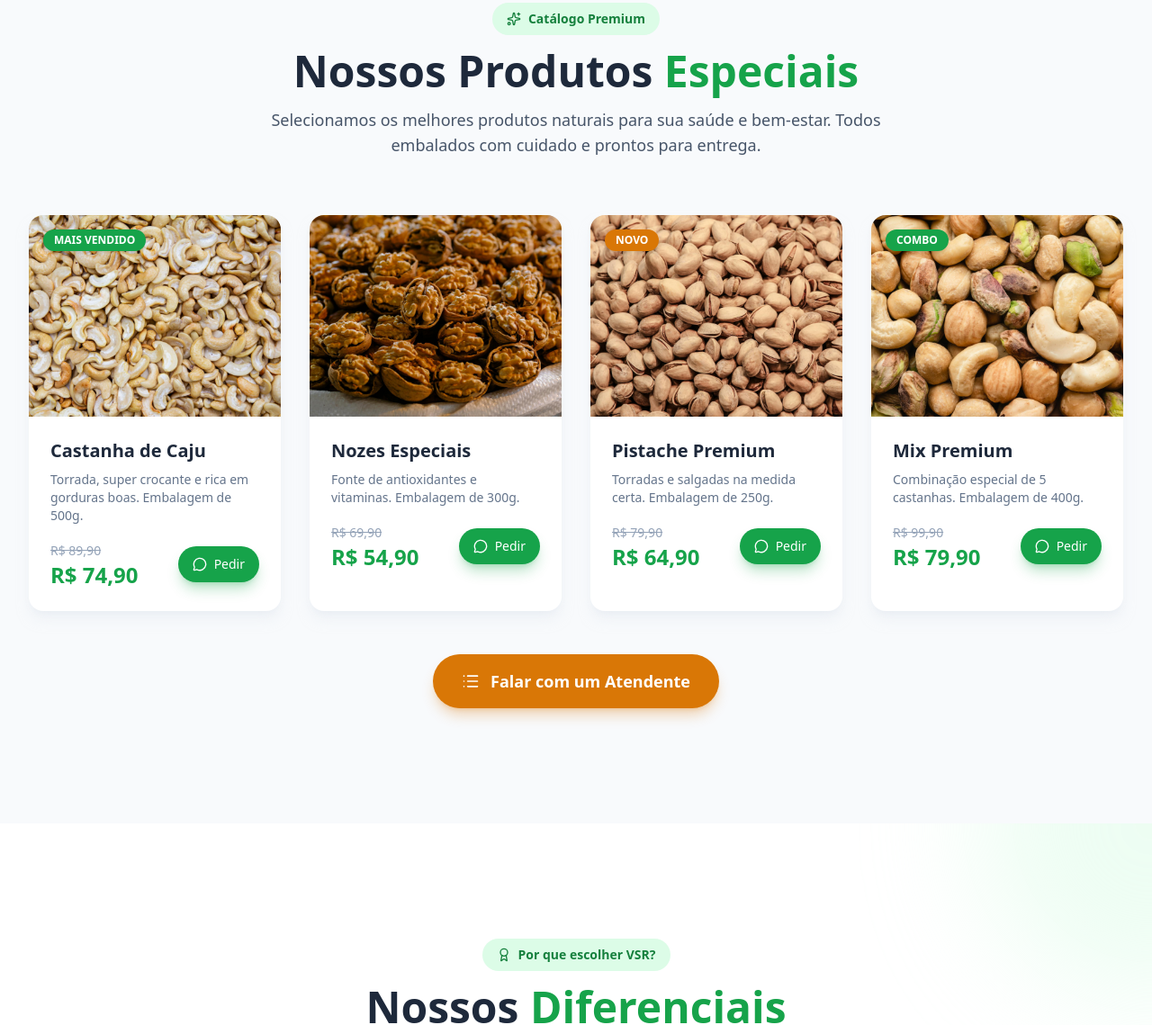
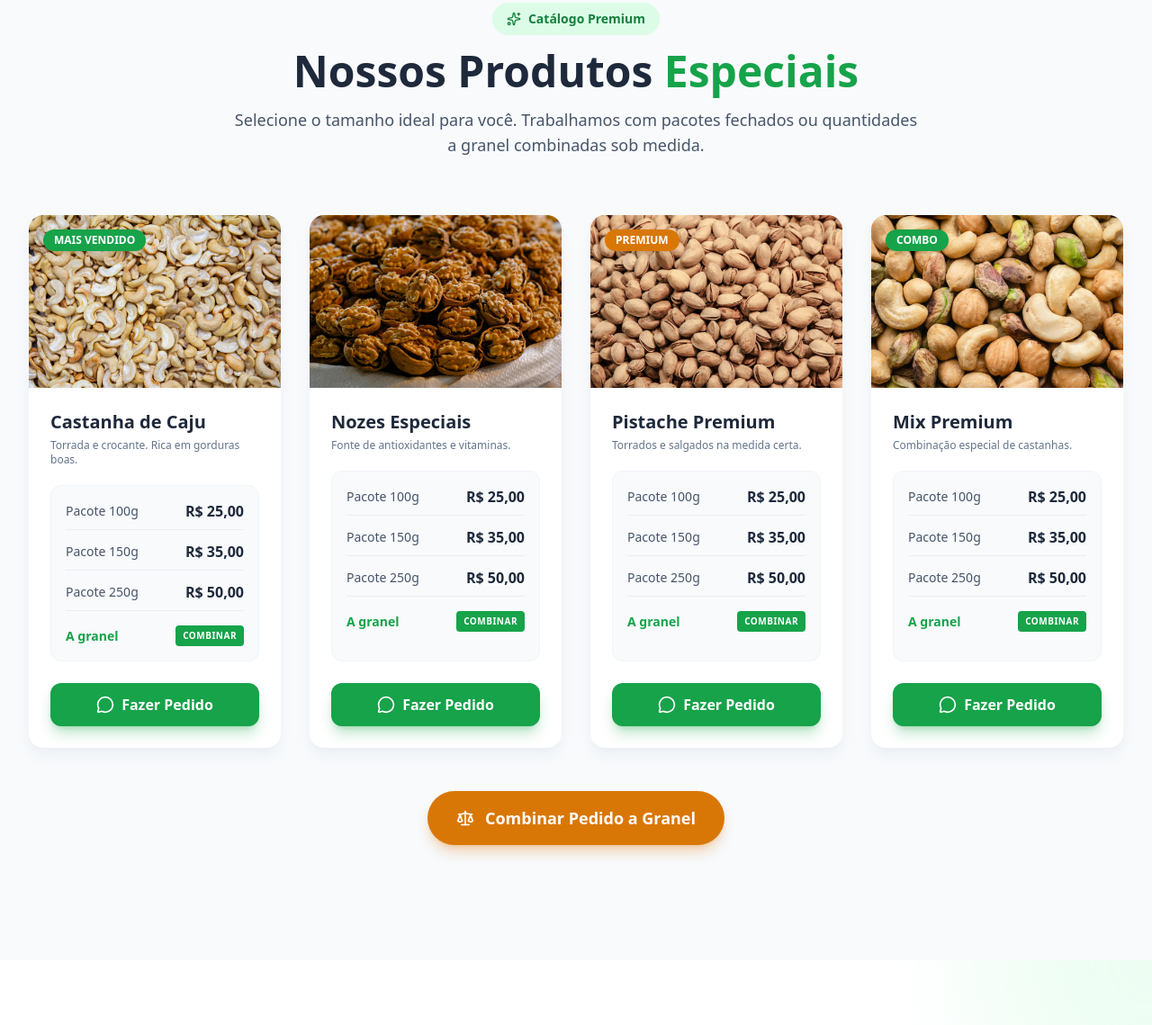
Before and after one commit to endrewgs/modelvsr, a plain HTML site: page index.html in a window 1280 px wide. Shown: the part 1034-2173 px from the top of the page at 90% size. Drawn offline with nearby package versions, Linux system fonts and the light colour scheme.

Commit message:
Update index.html

```diff
--- a/index.html
+++ b/index.html
@@ -257,13 +257,14 @@
                     <span class="text-nature-600">Especiais</span>
                 </h2>
                 <p class="reveal-left text-slate-600 text-lg">
-                    Selecionamos os melhores produtos naturais para sua saúde e bem-estar. Todos embalados com cuidado e prontos para entrega.
+                    Selecione o tamanho ideal para você. Trabalhamos com pacotes fechados ou quantidades a granel combinadas sob medida.
                 </p>
             </div>
 
             <div class="grid grid-cols-1 sm:grid-cols-2 lg:grid-cols-4 gap-6 md:gap-8">
-                <div class="reveal-scale group bg-white rounded-2xl overflow-hidden shadow-lg shadow-slate-200/50 hover:shadow-2xl hover:shadow-nature-600/10 transition-all duration-500 hover:-translate-y-2">
-                    <div class="relative h-56 overflow-hidden bg-slate-100">
+
+                <div class="reveal-scale group bg-white rounded-2xl overflow-hidden shadow-lg shadow-slate-200/50 hover:shadow-2xl hover:shadow-nature-600/10 transition-all duration-500 hover:-translate-y-2 flex flex-col">
+                    <div class="relative h-48 overflow-hidden bg-slate-100 flex-shrink-0">
                         <img src="img/castanha-caju.jpg"
                              alt="Castanha de Caju"
                              class="w-full h-full object-cover group-hover:scale-110 transition-transform duration-700">
@@ -271,74 +272,116 @@
                             MAIS VENDIDO
                         </div>
                     </div>
-                    <div class="p-6">
-                        <h3 class="text-xl font-bold text-slate-800 mb-2">Castanha de Caju</h3>
-                        <p class="text-slate-500 text-sm mb-4">Torrada, super crocante e rica em gorduras boas. Embalagem de 500g.</p>
-                        <div class="flex items-center justify-between">
-                            <div>
-                                <span class="text-slate-400 text-sm line-through">R$ 89,90</span>
-                                <div class="text-2xl font-bold text-nature-600">R$ 74,90</div>
+                    <div class="p-6 flex flex-col flex-grow">
+                        <h3 class="text-xl font-bold text-slate-800 mb-1">Castanha de Caju</h3>
+                        <p class="text-slate-500 text-xs mb-5">Torrada e crocante. Rica em gorduras boas.</p>
+
+                        <div class="bg-slate-50 p-4 rounded-xl mb-6 space-y-3 border border-slate-100 flex-grow">
+                            <div class="flex justify-between items-center border-b border-slate-200/60 pb-2">
+                                <span class="text-sm font-medium text-slate-600">Pacote 100g</span>
+                                <span class="font-bold text-slate-800">R$ 25,00</span>
                             </div>
-                            <a href="https://wa.me/5541995111482?text=Olá! Gostaria de pedir a Castanha de Caju" target="_blank" rel="noopener noreferrer"
-                               class="flex items-center gap-2 bg-nature-600 hover:bg-nature-700 text-white px-4 py-2.5 rounded-full transition-all duration-300 shadow-lg shadow-nature-600/30 hover:shadow-nature-600/50">
-                                <i data-lucide="message-circle" class="w-4 h-4"></i>
-                                <span class="text-sm font-medium">Pedir</span>
-                            </a>
+                            <div class="flex justify-between items-center border-b border-slate-200/60 pb-2">
+                                <span class="text-sm font-medium text-slate-600">Pacote 150g</span>
+                                <span class="font-bold text-slate-800">R$ 35,00</span>
+                            </div>
+                            <div class="flex justify-between items-center border-b border-slate-200/60 pb-2">
+                                <span class="text-sm font-medium text-slate-600">Pacote 250g</span>
+                                <span class="font-bold text-slate-800">R$ 50,00</span>
+                            </div>
+                            <div class="flex justify-between items-center pt-1">
+                                <span class="text-sm font-bold text-nature-600">A granel</span>
+                                <span class="text-[10px] font-bold text-white bg-nature-600 px-2 py-1 rounded uppercase tracking-wider">Combinar</span>
+                            </div>
                         </div>
+
+                        <a href="https://wa.me/5541995111482?text=Olá! Gostaria de pedir a Castanha de Caju. Quais opções de tamanho vocês têm?" target="_blank" rel="noopener noreferrer"
+                           class="flex justify-center items-center gap-2 bg-nature-600 hover:bg-nature-700 text-white w-full px-4 py-3 rounded-xl transition-all duration-300 shadow-lg shadow-nature-600/30 hover:shadow-nature-600/50 mt-auto">
+                            <i data-lucide="message-circle" class="w-5 h-5"></i>
+                            <span class="font-semibold">Fazer Pedido</span>
+                        </a>
                     </div>
                 </div>
 
-                <div class="reveal-scale group bg-white rounded-2xl overflow-hidden shadow-lg shadow-slate-200/50 hover:shadow-2xl hover:shadow-nature-600/10 transition-all duration-500 hover:-translate-y-2" style="transition-delay: 100ms;">
-                    <div class="relative h-56 overflow-hidden bg-slate-100">
+                <div class="reveal-scale group bg-white rounded-2xl overflow-hidden shadow-lg shadow-slate-200/50 hover:shadow-2xl hover:shadow-nature-600/10 transition-all duration-500 hover:-translate-y-2 flex flex-col" style="transition-delay: 100ms;">
+                    <div class="relative h-48 overflow-hidden bg-slate-100 flex-shrink-0">
                         <img src="img/nozes.jpg"
                              alt="Nozes"
                              class="w-full h-full object-cover group-hover:scale-110 transition-transform duration-700">
                     </div>
-                    <div class="p-6">
-                        <h3 class="text-xl font-bold text-slate-800 mb-2">Nozes Especiais</h3>
-                        <p class="text-slate-500 text-sm mb-4">Fonte de antioxidantes e vitaminas. Embalagem de 300g.</p>
-                        <div class="flex items-center justify-between">
-                            <div>
-                                <span class="text-slate-400 text-sm line-through">R$ 69,90</span>
-                                <div class="text-2xl font-bold text-nature-600">R$ 54,90</div>
+                    <div class="p-6 flex flex-col flex-grow">
+                        <h3 class="text-xl font-bold text-slate-800 mb-1">Nozes Especiais</h3>
+                        <p class="text-slate-500 text-xs mb-5">Fonte de antioxidantes e vitaminas.</p>
+
+                        <div class="bg-slate-50 p-4 rounded-xl mb-6 space-y-3 border border-slate-100 flex-grow">
+                            <div class="flex justify-between items-center border-b border-slate-200/60 pb-2">
+                                <span class="text-sm font-medium text-slate-600">Pacote 100g</span>
+                                <span class="font-bold text-slate-800">R$ 25,00</span>
                             </div>
-                            <a href="https://wa.me/5541995111482?text=Olá! Gostaria de pedir Nozes Especiais" target="_blank" rel="noopener noreferrer"
-                               class="flex items-center gap-2 bg-nature-600 hover:bg-nature-700 text-white px-4 py-2.5 rounded-full transition-all duration-300 shadow-lg shadow-nature-600/30 hover:shadow-nature-600/50">
-                                <i data-lucide="message-circle" class="w-4 h-4"></i>
-                                <span class="text-sm font-medium">Pedir</span>
-                            </a>
+                            <div class="flex justify-between items-center border-b border-slate-200/60 pb-2">
+                                <span class="text-sm font-medium text-slate-600">Pacote 150g</span>
+                                <span class="font-bold text-slate-800">R$ 35,00</span>
+                            </div>
+                            <div class="flex justify-between items-center border-b border-slate-200/60 pb-2">
+                                <span class="text-sm font-medium text-slate-600">Pacote 250g</span>
+                                <span class="font-bold text-slate-800">R$ 50,00</span>
+                            </div>
+                            <div class="flex justify-between items-center pt-1">
+                                <span class="text-sm font-bold text-nature-600">A granel</span>
+                                <span class="text-[10px] font-bold text-white bg-nature-600 px-2 py-1 rounded uppercase tracking-wider">Combinar</span>
+                            </div>
                         </div>
+
+                        <a href="https://wa.me/5541995111482?text=Olá! Gostaria de pedir Nozes Especiais. Quais opções de tamanho vocês têm?" target="_blank" rel="noopener noreferrer"
+                           class="flex justify-center items-center gap-2 bg-nature-600 hover:bg-nature-700 text-white w-full px-4 py-3 rounded-xl transition-all duration-300 shadow-lg shadow-nature-600/30 hover:shadow-nature-600/50 mt-auto">
+                            <i data-lucide="message-circle" class="w-5 h-5"></i>
+                            <span class="font-semibold">Fazer Pedido</span>
+                        </a>
                     </div>
                 </div>
 
-                <div class="reveal-scale group bg-white rounded-2xl overflow-hidden shadow-lg shadow-slate-200/50 hover:shadow-2xl hover:shadow-nature-600/10 transition-all duration-500 hover:-translate-y-2" style="transition-delay: 200ms;">
-                    <div class="relative h-56 overflow-hidden bg-slate-100">
+                <div class="reveal-scale group bg-white rounded-2xl overflow-hidden shadow-lg shadow-slate-200/50 hover:shadow-2xl hover:shadow-nature-600/10 transition-all duration-500 hover:-translate-y-2 flex flex-col" style="transition-delay: 200ms;">
+                    <div class="relative h-48 overflow-hidden bg-slate-100 flex-shrink-0">
                         <img src="img/pistache.jpg"
                              alt="Pistache"
                              class="w-full h-full object-cover group-hover:scale-110 transition-transform duration-700">
                         <div class="absolute top-4 left-4 bg-earth-600 text-white text-xs font-bold px-3 py-1 rounded-full shadow-md">
-                            NOVO
+                            PREMIUM
                         </div>
                     </div>
-                    <div class="p-6">
-                        <h3 class="text-xl font-bold text-slate-800 mb-2">Pistache Premium</h3>
-                        <p class="text-slate-500 text-sm mb-4">Torradas e salgadas na medida certa. Embalagem de 250g.</p>
-                        <div class="flex items-center justify-between">
-                            <div>
-                                <span class="text-slate-400 text-sm line-through">R$ 79,90</span>
-                                <div class="text-2xl font-bold text-nature-600">R$ 64,90</div>
+                    <div class="p-6 flex flex-col flex-grow">
+                        <h3 class="text-xl font-bold text-slate-800 mb-1">Pistache Premium</h3>
+                        <p class="text-slate-500 text-xs mb-5">Torrados e salgados na medida certa.</p>
+
+                        <div class="bg-slate-50 p-4 rounded-xl mb-6 space-y-3 border border-slate-100 flex-grow">
+                            <div class="flex justify-between items-center border-b border-slate-200/60 pb-2">
+                                <span class="text-sm font-medium text-slate-600">Pacote 100g</span>
+                                <span class="font-bold text-slate-800">R$ 25,00</span>
                             </div>
-                            <a href="https://wa.me/5541995111482?text=Olá! Gostaria de pedir Pistache Premium" target="_blank" rel="noopener noreferrer"
-                               class="flex items-center gap-2 bg-nature-600 hover:bg-nature-700 text-white px-4 py-2.5 rounded-full transition-all duration-300 shadow-lg shadow-nature-600/30 hover:shadow-nature-600/50">
-                                <i data-lucide="message-circle" class="w-4 h-4"></i>
-                                <span class="text-sm font-medium">Pedir</span>
-                            </a>
+                            <div class="flex justify-between items-center border-b border-slate-200/60 pb-2">
+                                <span class="text-sm font-medium text-slate-600">Pacote 150g</span>
+                                <span class="font-bold text-slate-800">R$ 35,00</span>
+                            </div>
+                            <div class="flex justify-between items-center border-b border-slate-200/60 pb-2">
+                                <span class="text-sm font-medium text-slate-600">Pacote 250g</span>
+                                <span class="font-bold text-slate-800">R$ 50,00</span>
+                            </div>
+                            <div class="flex justify-between items-center pt-1">
+                                <span class="text-sm font-bold text-nature-600">A granel</span>
+                                <span class="text-[10px] font-bold text-white bg-nature-600 px-2 py-1 rounded uppercase tracking-wider">Combinar</span>
+                            </div>
                         </div>
+
+                        <a href="https://wa.me/5541995111482?text=Olá! Gostaria de pedir Pistache Premium. Quais opções de tamanho vocês têm?" target="_blank" rel="noopener noreferrer"
+                           class="flex justify-center items-center gap-2 bg-nature-600 hover:bg-nature-700 text-white w-full px-4 py-3 rounded-xl transition-all duration-300 shadow-lg shadow-nature-600/30 hover:shadow-nature-600/50 mt-auto">
+                            <i data-lucide="message-circle" class="w-5 h-5"></i>
+                            <span class="font-semibold">Fazer Pedido</span>
+                        </a>
                     </div>
                 </div>
 
-                <div class="reveal-scale group bg-white rounded-2xl overflow-hidden shadow-lg shadow-slate-200/50 hover:shadow-2xl hover:shadow-nature-600/10 transition-all duration-500 hover:-translate-y-2" style="transition-delay: 300ms;">
-                    <div class="relative h-56 overflow-hidden bg-slate-100">
+                <div class="reveal-scale group bg-white rounded-2xl overflow-hidden shadow-lg shadow-slate-200/50 hover:shadow-2xl hover:shadow-nature-600/10 transition-all duration-500 hover:-translate-y-2 flex flex-col" style="transition-delay: 300ms;">
+                    <div class="relative h-48 overflow-hidden bg-slate-100 flex-shrink-0">
                         <img src="img/mix-castanhas.jpg"
                              alt="Mix de Castanhas"
                              class="w-full h-full object-cover group-hover:scale-110 transition-transform duration-700">
@@ -346,29 +389,43 @@
                             COMBO
                         </div>
                     </div>
-                    <div class="p-6">
-                        <h3 class="text-xl font-bold text-slate-800 mb-2">Mix Premium</h3>
-                        <p class="text-slate-500 text-sm mb-4">Combinação especial de 5 castanhas. Embalagem de 400g.</p>
-                        <div class="flex items-center justify-between">
-                            <div>
-                                <span class="text-slate-400 text-sm line-through">R$ 99,90</span>
-                                <div class="text-2xl font-bold text-nature-600">R$ 79,90</div>
+                    <div class="p-6 flex flex-col flex-grow">
+                        <h3 class="text-xl font-bold text-slate-800 mb-1">Mix Premium</h3>
+                        <p class="text-slate-500 text-xs mb-5">Combinação especial de castanhas.</p>
+
+                        <div class="bg-slate-50 p-4 rounded-xl mb-6 space-y-3 border border-slate-100 flex-grow">
+                            <div class="flex justify-between items-center border-b border-slate-200/60 pb-2">
+                                <span class="text-sm font-medium text-slate-600">Pacote 100g</span>
+                                <span class="font-bold text-slate-800">R$ 25,00</span>
                             </div>
-                            <a href="https://wa.me/5541995111482?text=Olá! Gostaria de pedir Mix Premium" target="_blank" rel="noopener noreferrer"
-                               class="flex items-center gap-2 bg-nature-600 hover:bg-nature-700 text-white px-4 py-2.5 rounded-full transition-all duration-300 shadow-lg shadow-nature-600/30 hover:shadow-nature-600/50">
-                                <i data-lucide="message-circle" class="w-4 h-4"></i>
-                                <span class="text-sm font-medium">Pedir</span>
-                            </a>
+                            <div class="flex justify-between items-center border-b border-slate-200/60 pb-2">
+                                <span class="text-sm font-medium text-slate-600">Pacote 150g</span>
+                                <span class="font-bold text-slate-800">R$ 35,00</span>
+                            </div>
+                            <div class="flex justify-between items-center border-b border-slate-200/60 pb-2">
+                                <span class="text-sm font-medium text-slate-600">Pacote 250g</span>
+                                <span class="font-bold text-slate-800">R$ 50,00</span>
+                            </div>
+                            <div class="flex justify-between items-center pt-1">
+                                <span class="text-sm font-bold text-nature-600">A granel</span>
+                                <span class="text-[10px] font-bold text-white bg-nature-600 px-2 py-1 rounded uppercase tracking-wider">Combinar</span>
+                            </div>
                         </div>
+
+                        <a href="https://wa.me/5541995111482?text=Olá! Gostaria de pedir o Mix Premium. Quais opções de tamanho vocês têm?" target="_blank" rel="noopener noreferrer"
+                           class="flex justify-center items-center gap-2 bg-nature-600 hover:bg-nature-700 text-white w-full px-4 py-3 rounded-xl transition-all duration-300 shadow-lg shadow-nature-600/30 hover:shadow-nature-600/50 mt-auto">
+                            <i data-lucide="message-circle" class="w-5 h-5"></i>
+                            <span class="font-semibold">Fazer Pedido</span>
+                        </a>
                     </div>
                 </div>
             </div>
 
             <div class="reveal text-center mt-12">
-                <a href="https://wa.me/5541995111482?text=Olá! Gostaria de ver o catálogo completo" target="_blank" rel="noopener noreferrer"
+                <a href="https://wa.me/5541995111482?text=Olá! Gostaria de encomendar produtos a granel, como funciona?" target="_blank" rel="noopener noreferrer"
                    class="inline-flex items-center gap-3 bg-earth-600 hover:bg-earth-700 text-white px-8 py-4 rounded-full text-lg font-semibold transition-all duration-300 shadow-lg shadow-earth-600/30 hover:shadow-earth-600/50 hover:-translate-y-1">
-                    <i data-lucide="list" class="w-5 h-5"></i>
-                    Falar com um Atendente
+                    <i data-lucide="scale" class="w-5 h-5"></i>
+                    Combinar Pedido a Granel
                 </a>
             </div>
         </div>
```
